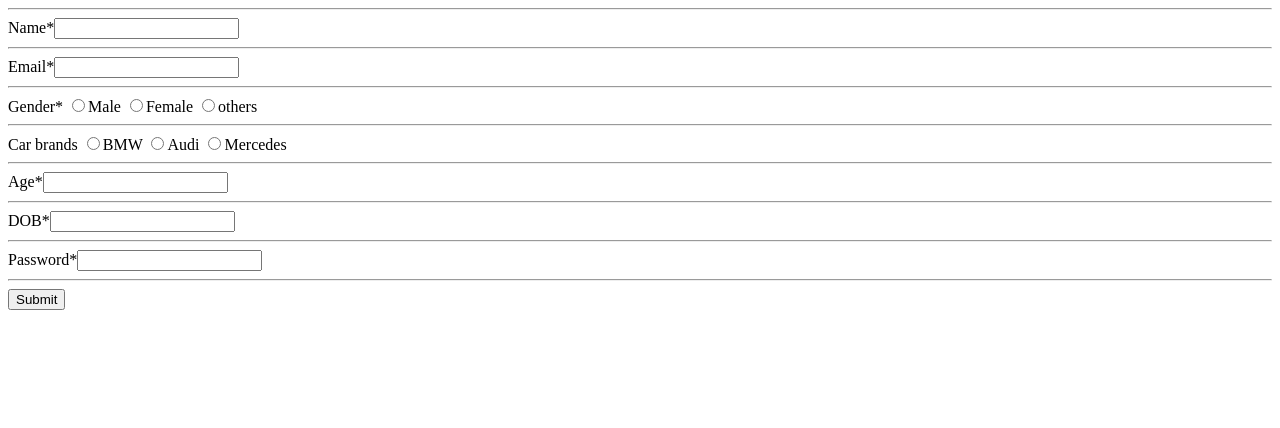
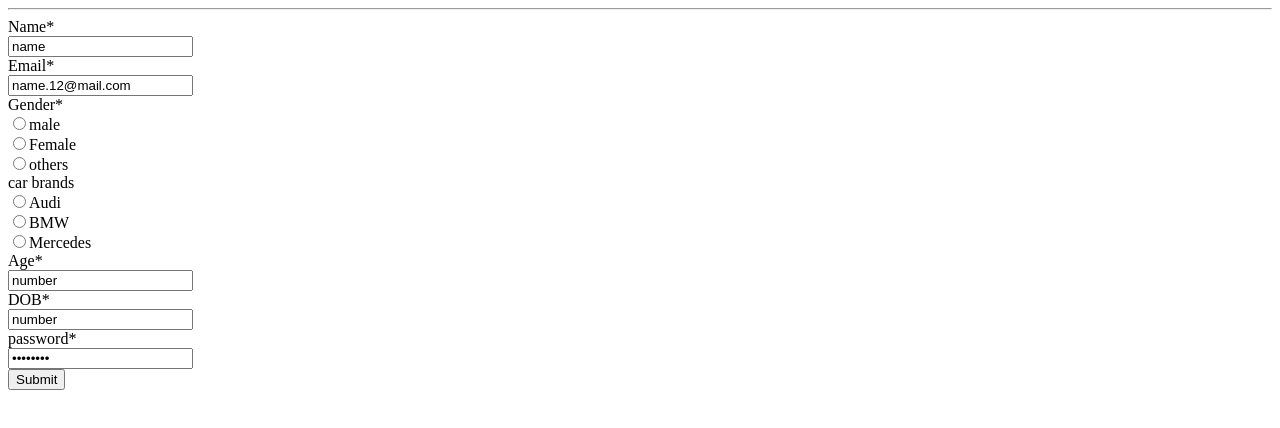
Before and after one commit to acciojob/signup-form-car-Tanzila-hub, a website: page main.html in a window 1280 px wide. Drawn offline with Linux system fonts and the light colour scheme.

Commit message:
completed the code

```diff
--- a/main.html
+++ b/main.html
@@ -3,6 +3,8 @@
 <html>
 
 <head>
+	<style>
+	</style>
 	<link rel="stylesheet" href="styles.css">
 </head>
 
@@ -10,28 +12,25 @@
 	<!-- the entire body must be written by student -->
 	<hr>
 	<form>
-
-	Name*<input type="Name">
-	<hr>
-	Email*<input type="email">
-	<hr>
-	Gender*
-	<input type="radio">Male
-	<input type="radio">Female
-	<input type="radio">others
-	<hr>
-	Car brands
-	<input type="radio">BMW
-	<input type="radio">Audi
-	<input type="radio">Mercedes
-	<hr>
-	Age*<input type="Age">
-	<hr>
-	DOB*<input type="DOB">
-	<hr>
-	Password*<input type="Password">
-	<hr>
-	<button>Submit</button>
+	<label for="name">Name*</label><br>
+	<input type="text" id="fname" name="name" value="name"><br>
+	<label for="email">Email*</label><br>
+	<input type="email" id="email"value="name.12@mail.com"><br>
+	<label id="Gender">Gender*</label><br>
+	<input type="radio" id="gender">male<br>
+	<input type="radio" id="gender">Female<br>
+	<input type="radio" id="gender">others<br>
+	<label id="Car brands">car brands</label><br>
+	<input type="radio" id="car brands">Audi<br>
+	<input type="radio" id="car brands">BMW<br>
+	<input type="radio" id="car brands">Mercedes<br>
+    <label for="Age">Age*</label><br>
+	<input type="Age" id="Age" value="number"><br>
+	<label for="DOB">DOB*</label><br>
+	<input type="DOB" id="DOB" value="number"><br>
+	<label for="Password">password*</label><br>
+	<input type="password" id="password" value="password"><br>
+	<input type="submit" value="Submit">
 	</form>
     <script type="text/javascript" src="./script.js">
 </script>
```
